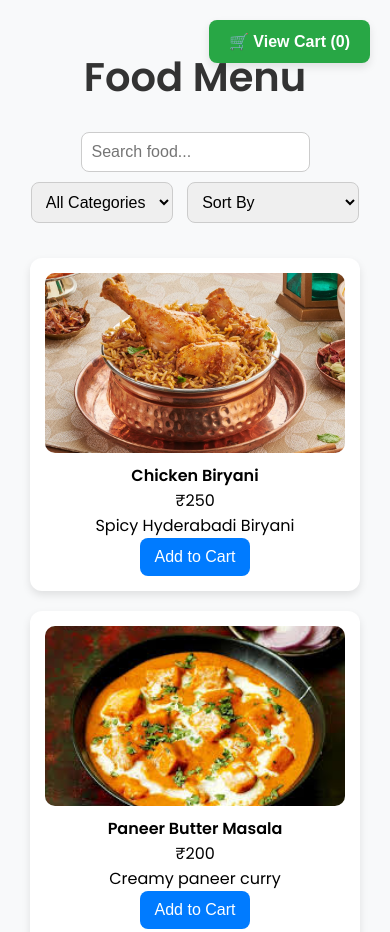
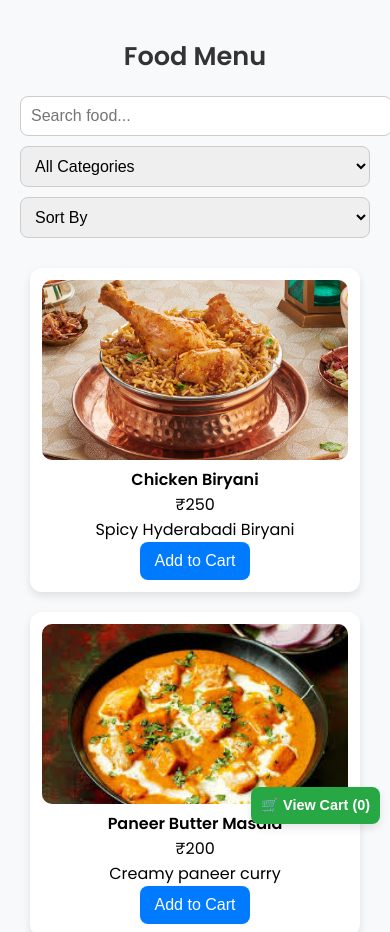
Before and after one commit to RamanandaSagarBagu/food-menu, a plain HTML site: page index.html in a window 390 px wide. Shown: the top 932 px of the page. Drawn offline with Linux system fonts and the light colour scheme.

Commit message:
Update style.css

```diff
--- a/style.css
+++ b/style.css
@@ -10,8 +10,9 @@ body {
     text-align: center;
 }
 
+/* Title */
 .title {
-    font-size: 2.5rem;
+    font-size: 2rem;
     font-weight: 600;
     color: #333;
     margin-bottom: 20px;
@@ -21,13 +22,16 @@ body {
 /* Controls */
 .controls {
     margin-bottom: 20px;
+    display: flex;
+    flex-wrap: wrap;
+    justify-content: center;
+    gap: 10px;
 }
 
 input, select {
     padding: 10px;
     border: 1px solid #ccc;
     border-radius: 8px;
-    margin: 5px;
     font-size: 1rem;
     transition: all 0.3s ease;
 }
@@ -40,23 +44,18 @@ input:focus, select:focus {
 /* Food Grid */
 .food-grid {
     display: grid;
-    grid-template-columns: repeat(auto-fit, minmax(250px, 1fr));
+    grid-template-columns: repeat(auto-fit, minmax(280px, 1fr)); /* Adjust for responsiveness */
     gap: 20px;
-    justify-content: center;
     padding: 10px;
 }
 
-/* Food Card */
 .food-card {
-    display: flex;
-    flex-direction: column;
-    align-items: center;
-    text-align: center;
-    background: #fff;
+    background: white;
     padding: 15px;
     border-radius: 12px;
     box-shadow: 0px 4px 8px rgba(0, 0, 0, 0.1);
     transition: transform 0.3s ease, box-shadow 0.3s ease;
+    text-align: center;
 }
 
 .food-card:hover {
@@ -64,16 +63,13 @@ input:focus, select:focus {
     box-shadow: 0px 6px 12px rgba(0, 0, 0, 0.15);
 }
 
-/* Food Image */
 .food-card img {
     width: 100%;
-    height: 180px; /* Ensures all images are uniform */
+    height: 180px;
     object-fit: cover;
     border-radius: 10px;
-    margin-bottom: 10px;
 }
 
-/* Food Text */
 .food-card h3 {
     font-size: 1.2rem;
     font-weight: 600;
@@ -107,6 +103,12 @@ button:hover {
     background: #0056b3;
 }
 
+/* Add to Cart Button */
+.add-to-cart {
+    width: 100%; /* Full width on mobile */
+    padding: 12px;
+}
+
 /* Cart Button */
 .cart-btn {
     background: #28a745;
@@ -116,10 +118,12 @@ button:hover {
     top: 20px;
     right: 20px;
     box-shadow: 0px 4px 8px rgba(0, 0, 0, 0.1);
+    transition: transform 0.3s ease;
 }
 
 .cart-btn:hover {
     background: #218838;
+    transform: scale(1.05);
 }
 
 /* Cart Modal */
@@ -141,7 +145,6 @@ button:hover {
     color: #333;
 }
 
-/* Close Button */
 .close-btn {
     position: absolute;
     top: 10px;
@@ -150,7 +153,7 @@ button:hover {
     cursor: pointer;
 }
 
-/* Fade In Animation */
+/* Animations */
 @keyframes fadeIn {
     from {
         opacity: 0;
@@ -159,3 +162,49 @@ button:hover {
         opacity: 1;
     }
 }
+
+/* Responsive Design */
+@media (max-width: 768px) {
+    .title {
+        font-size: 1.8rem;
+    }
+
+    .controls {
+        flex-direction: column;
+    }
+
+    input, select {
+        width: 100%;
+        font-size: 1rem;
+    }
+
+    .food-grid {
+        grid-template-columns: repeat(auto-fit, minmax(250px, 1fr)); /* Adjust for small screens */
+    }
+
+    .food-card {
+        padding: 12px;
+    }
+
+    .cart-btn {
+        top: auto;
+        bottom: 20px;
+        right: 10px;
+        padding: 10px 15px;
+    }
+}
+
+@media (max-width: 480px) {
+    .title {
+        font-size: 1.6rem;
+    }
+
+    .food-grid {
+        grid-template-columns: 1fr; /* Single column layout for extra small screens */
+    }
+
+    .cart-btn {
+        font-size: 0.9rem;
+        padding: 10px;
+    }
+}
```
